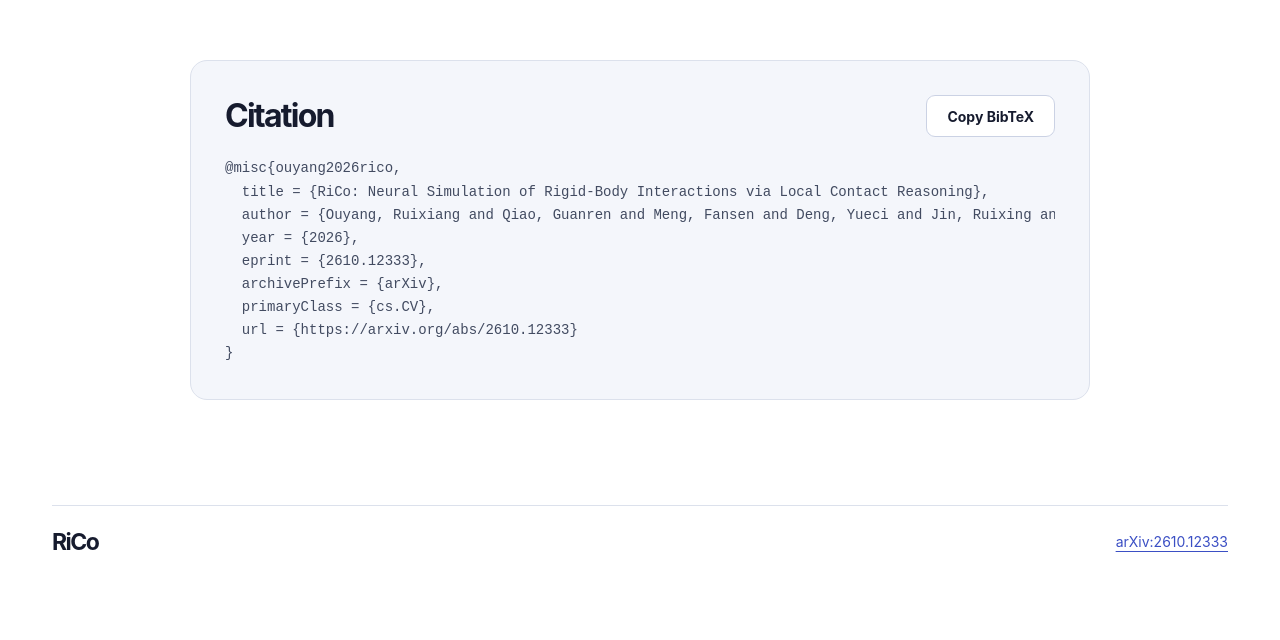
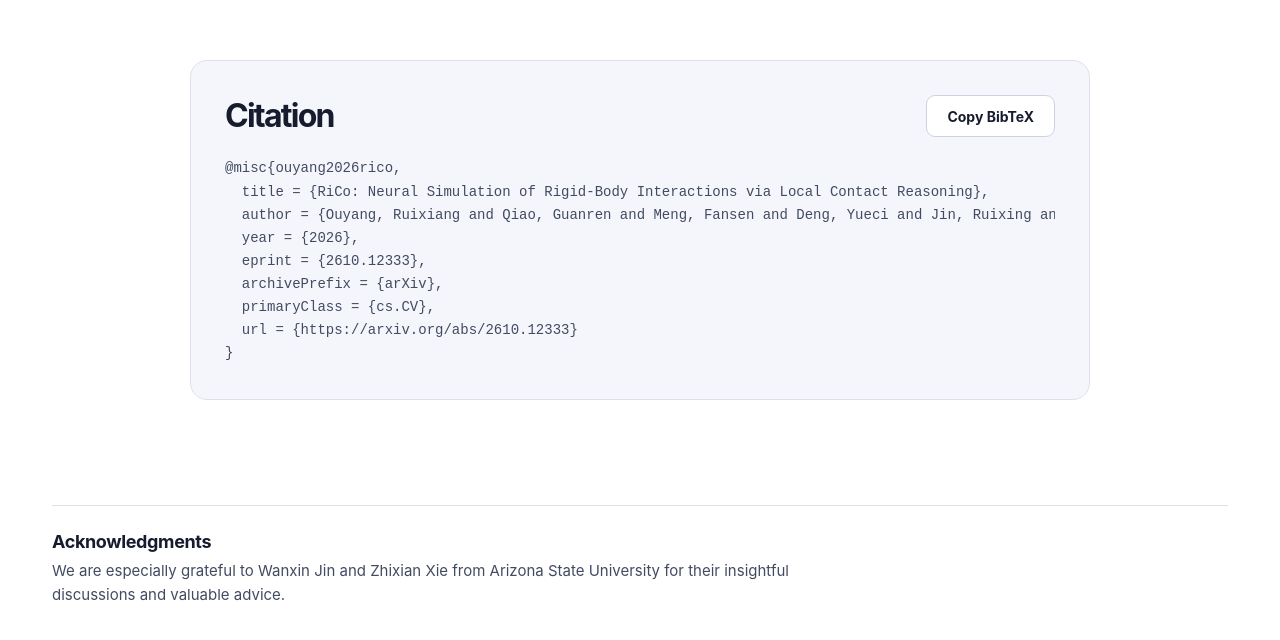
Before and after one commit to Ruixiang-OY/RiCo_website, a plain HTML site: page dist/index.html in a window 1280 px wide. Shown: the part 8969-9609 px from the top of the page. Before the commit the page ends 9552 px from the top, so only its background shows below. Drawn offline with Linux system fonts and the light colour scheme.

Commit message:
Update Site source

```diff
--- a/dist/index.html
+++ b/dist/index.html
@@ -526,9 +526,9 @@
       </div>
     </section>
   </main>
-  <footer class="page-width footer">
-    <a href="#top" class="brand">RiCo</a>
-    <a href="https://arxiv.org/abs/2610.12333">arXiv:2610.12333</a>
+  <footer class="page-width footer" aria-labelledby="acknowledgments-title">
+    <h2 id="acknowledgments-title">Acknowledgments</h2>
+    <p>We are especially grateful to Wanxin Jin and Zhixian Xie from Arizona State University for their insightful discussions and valuable advice.</p>
   </footer>
 </body>
 </html>
--- a/dist/style.css
+++ b/dist/style.css
@@ -270,8 +270,9 @@ tbody tr:last-child { color: var(--accent-dark); background: var(--table-highlig
 .citation pre { margin: 20px 0 0; overflow-x: auto; color: var(--body); font-size: .875rem; line-height: 1.65; }
 .copy-status { color: var(--accent-dark); font-size: .875rem; }
 .copy-status:not(:empty) { margin-top: 12px; }
-.footer { display: flex; align-items: center; justify-content: space-between; gap: 18px; padding-block: 22px 27px; border-top: 1px solid var(--line); }
-.footer > a:last-child { font-size: .875rem; }
+.footer { padding-block: 26px 34px; border-top: 1px solid var(--line); }
+.footer h2 { margin-bottom: 8px; font-size: 1.125rem; letter-spacing: -.02em; }
+.footer p { max-width: 760px; color: var(--body); font-size: .9375rem; line-height: 1.65; }
 
 @media (max-width: 850px) {
   :root { --page: calc(100% - 52px); }
```
